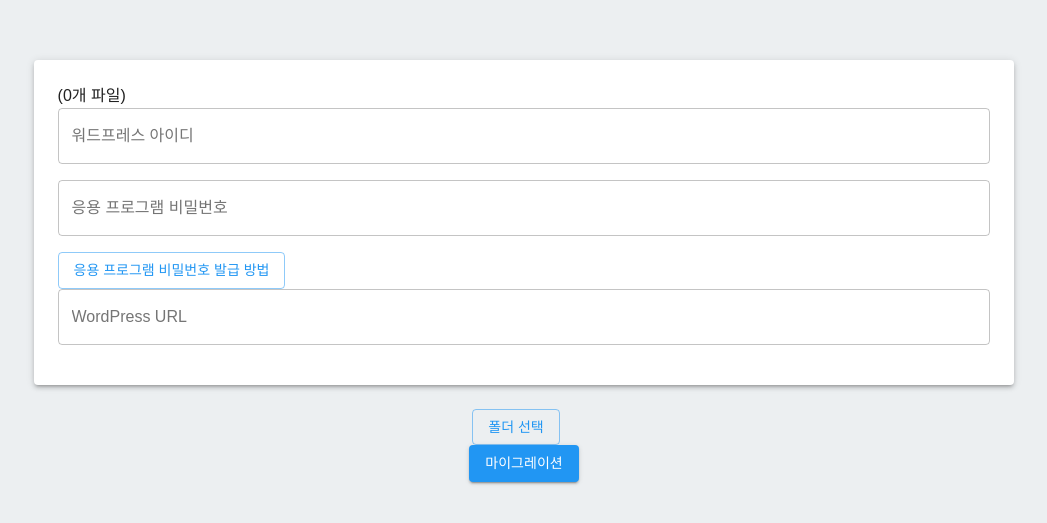
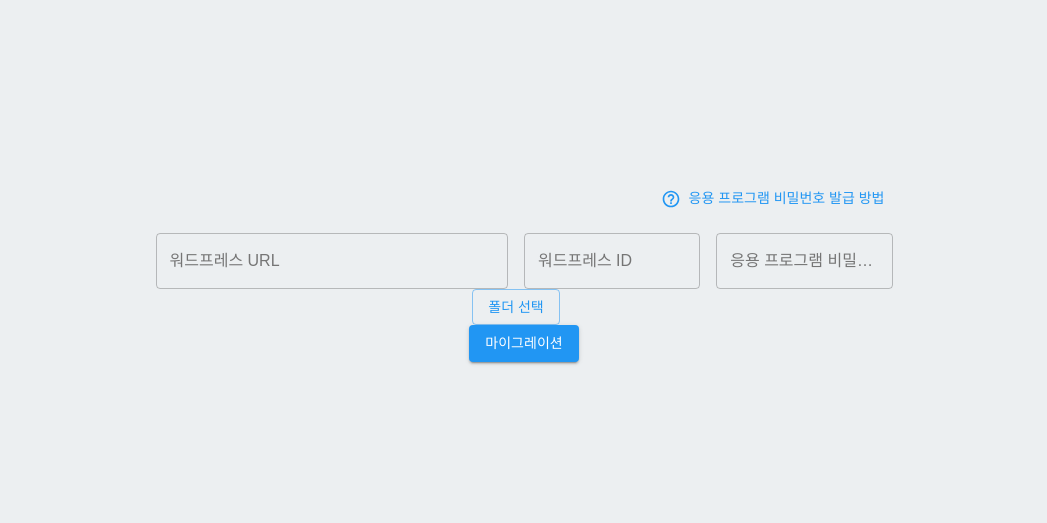
Before and after one commit to LDK1009/Migrate-From-Tistory-To-WordPress, a Next.js app in the folder project/: page / in a window 1280 px wide. Shown: the part 129-652 px from the top of the page, without its empty margins (116-1163 px from the left). Built offline with nearby package versions, Linux system fonts and the light colour scheme; no server answers; a web font is replaced by a local one; what @mui/material-nextjs would draw is missing.

Commit message:
🎨 Style : 인풋섹션 스타일링

```diff
--- a/project/src/components/pages/main/Container/InputSection.tsx
+++ b/project/src/components/pages/main/Container/InputSection.tsx
@@ -1,17 +1,12 @@
-import { useTistoryStore } from "@/store/page/main/tistoryStore";
-import { TextField, Button, Typography, Box, Paper } from "@mui/material";
+import { TextField, Button, Stack, styled } from "@mui/material";
 import React, { useEffect } from "react";
 import { enqueueSnackbar } from "notistack";
-import TistoryArticlePreview from "./TistoryArticlePreview";
 import { useWordpressStore } from "@/store/page/main/wordpressStore";
+import { HelpOutline } from "@mui/icons-material";
 
 const InputSection = () => {
   //////////////////////////////////////// 상태 ////////////////////////////////////////
-
-  // 티스토리 스토어
-  const { tistoryArticles } = useTistoryStore();
-
-  // 워드프레스 스토어
+  ////////// 워드프레스 스토어
   const { wpUrl, wpId, wpApplicationPw, setWpUrl, setWpId, setWpApplicationPw, wpUrlError, setWpUrlError } =
     useWordpressStore();
 
@@ -40,9 +35,16 @@
     return isValid;
   };
 
+  ////////// '응용 프로그램 비밀번호 발급 방법' 버튼 클릭
+  const handleHowToGetAppPw = () => {
+    if (wpUrl) {
+      window.open(`${wpUrl}/wp-admin/profile.php`, "_blank");
+    } else {
+      enqueueSnackbar("워드프레스 URL을 입력해주세요.", { variant: "error" });
+    }
+  };
   //////////////////////////////////////// 이펙트 ////////////////////////////////////////
-
-  ////////// URL 유효성 검사 실행
+  ////////// URL 변경 시 유효성 검사
   useEffect(() => {
     isValidWpUrl();
     // eslint-disable-next-line react-hooks/exhaustive-deps
@@ -50,67 +52,76 @@
 
   //////////////////////////////////////// 렌더링 ////////////////////////////////////////
   return (
-    <Paper elevation={3} sx={{ p: 3, mb: 3 }}>
-      {/* 폴더 선택 */}
-      <div>
-        <Typography>{tistoryArticles ? `(${tistoryArticles.length}개 파일)` : "선택된 폴더 없음"}</Typography>
-      </div>
+    <Container>
+      {/* 헤더 */}
+      <Header>
+        <HowToGetAppPwButton onClick={handleHowToGetAppPw} variant="text" startIcon={<HelpOutline />}>
+          응용 프로그램 비밀번호 발급 방법
+        </HowToGetAppPwButton>
+      </Header>
 
-      {/* 워드프레스 id 입력 */}
-      <TextField
-        label="워드프레스 아이디"
-        fullWidth
-        value={wpId}
-        onChange={(e) => setWpId(e.target.value)}
-        placeholder="https://your-wordpress-site.com"
-        sx={{ mb: 2 }}
-      />
-
-      {/* 응용 프로그램 비밀번호 입력 */}
-      <TextField
-        label="응용 프로그램 비밀번호"
-        fullWidth
-        value={wpApplicationPw}
-        onChange={(e) => setWpApplicationPw(e.target.value)}
-        placeholder="https://your-wordpress-site.com"
-        sx={{ mb: 2 }}
-      />
-      <Button
-        variant="outlined"
-        onClick={() => {
-          if (wpUrl) {
-            window.open(`${wpUrl}/wp-admin/profile.php`, "_blank");
-          } else {
-            enqueueSnackbar("워드프레스 URL을 입력해주세요.", { variant: "error" });
-          }
-        }}
-      >
-        응용 프로그램 비밀번호 발급 방법
-      </Button>
-
+      {/* 입력 필드 컨테이너 */}
+      <InputContainer>
         {/* 워드프레스 URL 입력 */}
-      <TextField
-        label="WordPress URL"
-        fullWidth
+        <WpUrlInput
+          label="워드프레스 URL"
           value={wpUrl}
           onChange={(e) => setWpUrl(e.target.value)}
           placeholder="https://your-wordpress-site.com"
-        sx={{ mb: 2 }}
           error={wpUrlError}
           helperText={wpUrlError ? "올바른 URL 형식이 아닙니다 (예: https://your-wordpress-site.com)" : ""}
         />
 
-      {/* 티스토리 데이터 미리보기 */}
-      {tistoryArticles && tistoryArticles?.length > 0 && (
-        <Box sx={{ mt: 3 }}>
-          <Typography variant="h6" gutterBottom>
-            가져온 게시글: {tistoryArticles.length}개
-          </Typography>
-          <TistoryArticlePreview tistoryArticles={tistoryArticles} />
-        </Box>
-      )}
-    </Paper>
+        {/* 워드프레스 아이디 입력 */}
+        <WpIdInput
+          label="워드프레스 ID"
+          value={wpId}
+          onChange={(e) => setWpId(e.target.value)}
+          placeholder="워드프레스 ID"
+        />
+
+        {/* 응용 프로그램 비밀번호 입력 */}
+        <WpAppPwInput
+          label="응용 프로그램 비밀번호"
+          value={wpApplicationPw}
+          onChange={(e) => setWpApplicationPw(e.target.value)}
+          placeholder="A1B2 C3D4 E5F6 ...."
+        />
+      </InputContainer>
+    </Container>
   );
 };
 
 export default InputSection;
+
+const Container = styled(Stack)`
+  row-gap: 16px;
+`;
+
+const Header = styled(Stack)`
+  flex-direction: row;
+  justify-content: flex-end;
+`;
+
+const HowToGetAppPwButton = styled(Button)`
+  &:hover {
+    color: ${({ theme }) => theme.palette.primary.dark};
+  }
+`;
+
+const InputContainer = styled(Stack)`
+  flex-direction: row;
+  column-gap: 16px;
+`;
+
+const WpIdInput = styled(TextField)`
+  flex: 1;
+`;
+
+const WpAppPwInput = styled(TextField)`
+  flex: 1;
+`;
+
+const WpUrlInput = styled(TextField)`
+  flex: 2;
+`;
```
Lines whose indentation alone changed are shown as unchanged.
